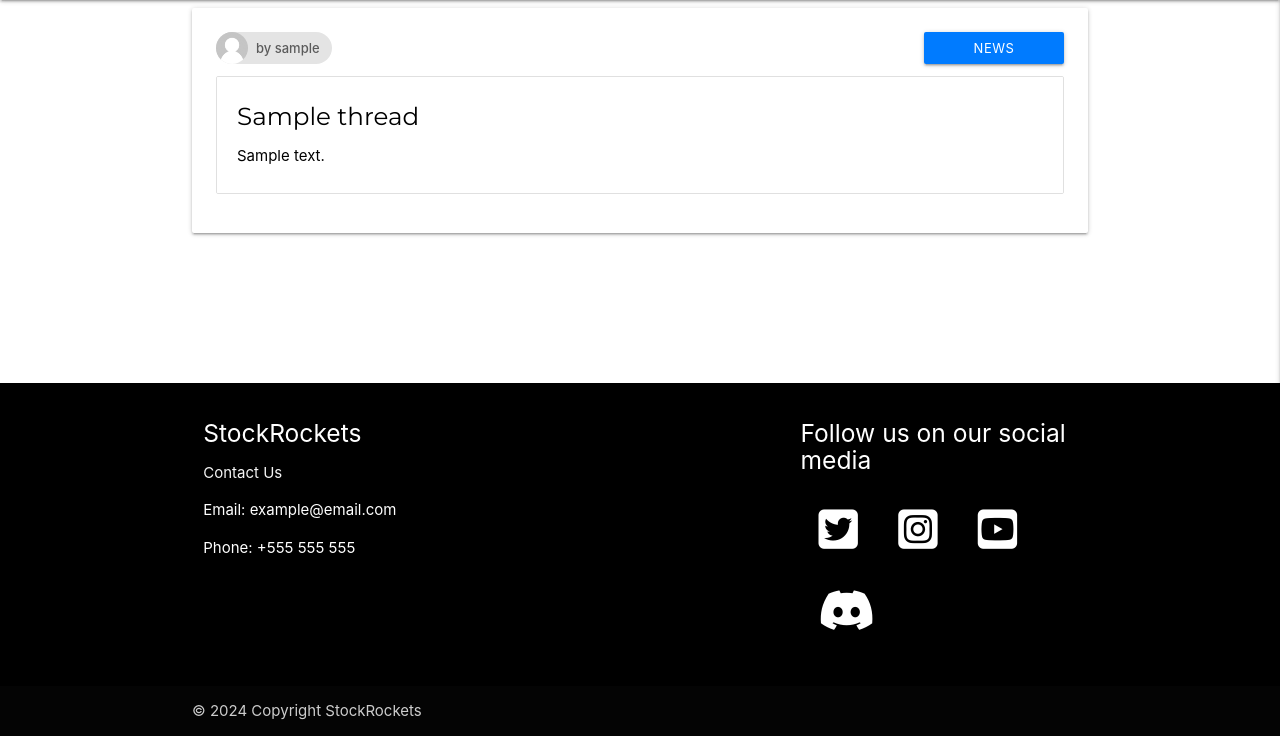
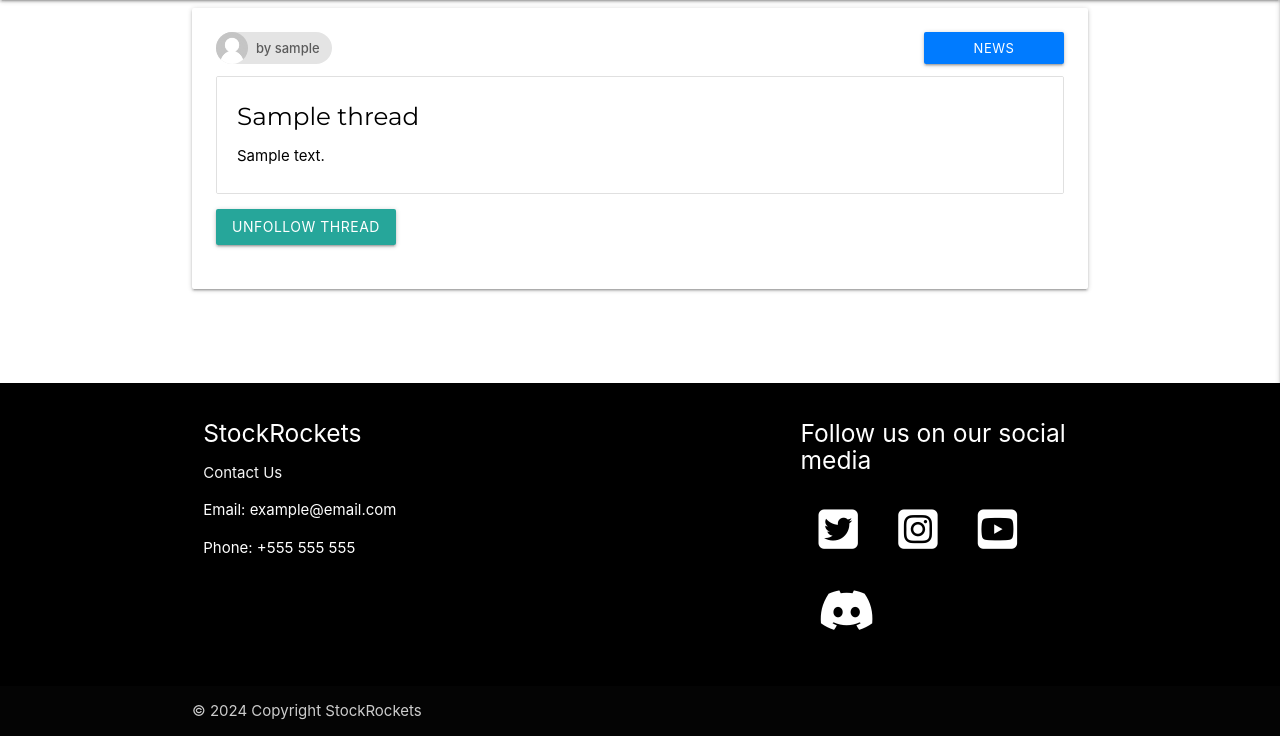
Before and after one commit to elindalenback/stock-rockets, a Django app: page /follow/ in a window 1280 px wide. Shown: the part 64-800 px from the top of the page. Run offline with Django 4.2, Linux system fonts and the light colour scheme; a user stored in the database is signed in; tables that the repository leaves empty hold one stand-in row (values such as "Sample post"); some libraries are stand-ins or nearby versions.

Commit message:
Add unfollow button to profile page

```diff
--- a/forum/templates/forum/index.html
+++ b/forum/templates/forum/index.html
@@ -25,13 +25,11 @@
                     </form>
                 </li>
                 <!-- "Following" button -->
-                {% if user.is_authenticated %}
                 <li class="topics all-topic col s6 m12 l12">
-                    <form method="GET" action="{% url 'follow_list' %}">
+                    <form method="GET" {% if user.is_authenticated %}action="{% url 'follow_list' %}"{% else %}action="{% url 'account_login' %}"{% endif %}>
                         <button type="submit" name="topic" value="following" class="waves-effect waves-light btn-small custom-buttons">Following</button>
                     </form>
                 </li>
-                {% endif %}
             </ul>
             <hr class="col s12">
             <h5>Topics:</h5>
--- a/forum/templates/forum/profile.html
+++ b/forum/templates/forum/profile.html
@@ -29,6 +29,10 @@
                     </li>
                 </ul>
             </div>
+            <form id="follow-form" action="{% url 'follow_add' thread.thread_id %}" method="POST">
+                <button class="btn unfollow-btn waves-effect waves-light" type="submit" name="follow_add">Unfollow Thread</button>
+                {% csrf_token %}
+            </form>
             {% endfor %}
         </div>
     </div>
--- a/static/css/style.css
+++ b/static/css/style.css
@@ -177,6 +177,11 @@ a {
     width: 100%;
 }
 
+/*------------------------------------------------- Profile Page */
+.unfollow-btn {
+    margin-bottom: 20px;
+}
+
 /*----------------------------------------------------- Footer */
 i {
     font-size: 3rem;
@@ -257,5 +262,4 @@ i {
     .header-content h1 {
         font-size: 20px;
     }
-
   }
```
